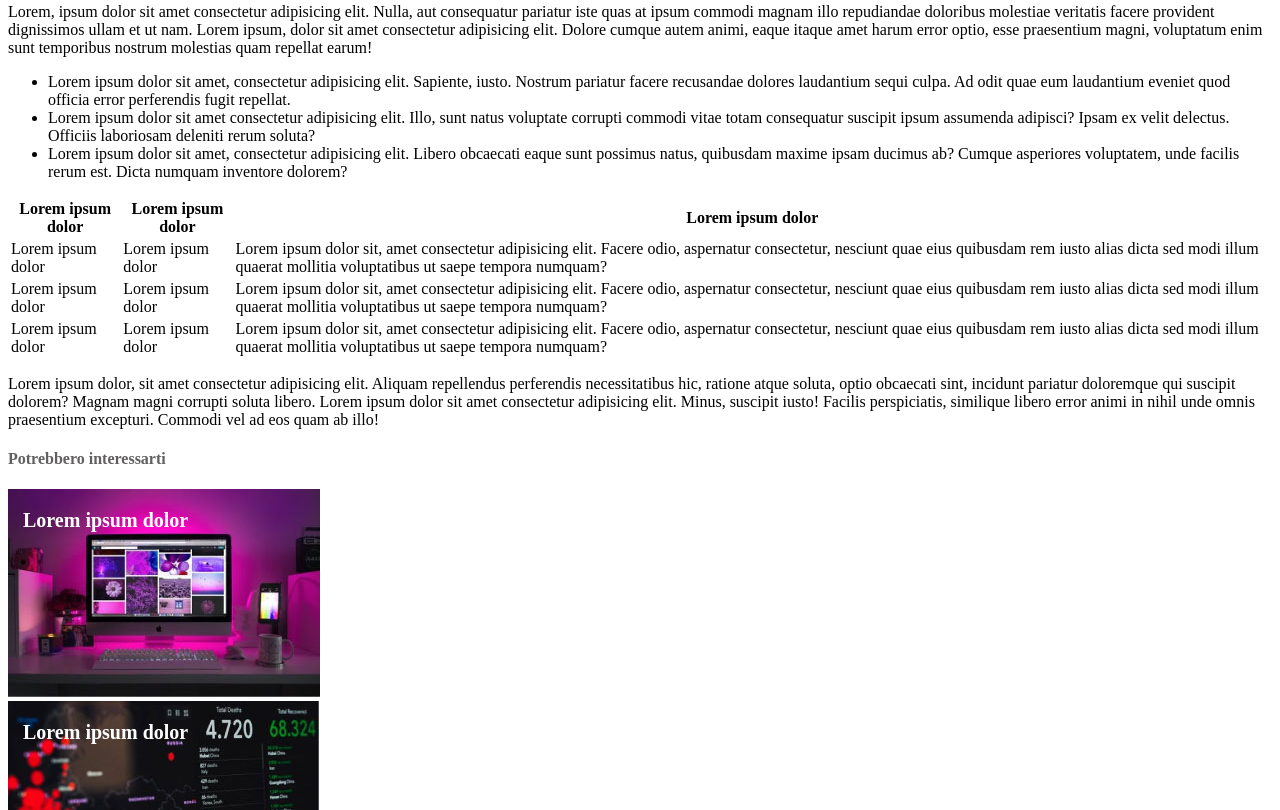
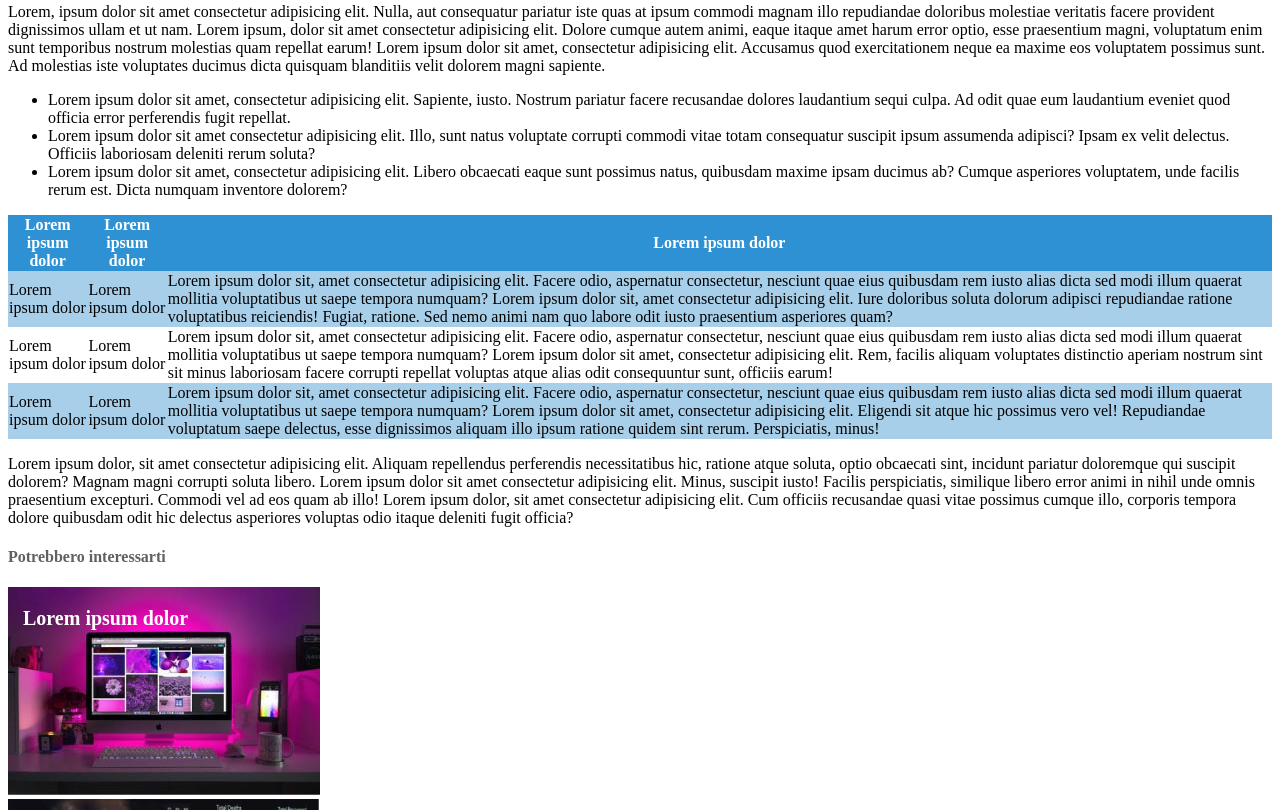
Before and after one commit to Alex-Mihov/html-css-booleaner, a plain HTML site: page index.html in a window 1280 px wide. Shown: the part 649-1459 px from the top of the page. Drawn offline with Linux system fonts and the light colour scheme.

Commit message:
create table

```diff
--- a/css/style.css
+++ b/css/style.css
@@ -26,6 +26,19 @@ header {
     font-size: 12px;
 }
 
+table {
+    border-collapse: collapse;
+}
+
+thead {
+    background-color:#2e91d3;
+    color: white;
+    border-collapse: collapse;
+}
+
+.different-color {
+    background-color: #a8cfe9;
+}
 /* footer */
 
 footer h4 {
--- a/index.html
+++ b/index.html
@@ -23,7 +23,7 @@
         <!-- titolo e foto -->
         <div class="parte-sopra">
 
-            <h1>Internet deve essere al servizio del "bene pubblico": il manifesto di Tim berners-Lee</h1>
+            <h1>Internet deve essere al servizio del "bene pubblico": il manifesto di Tim Berners-Lee</h1>
 
             <p class="testo-scrittore">Scritto da <font color="#1E90FF">The Booleaner</font>
                 <br>
@@ -44,7 +44,7 @@
         <!-- contenuto pagina -->
 
         <p>
-            Lorem, ipsum dolor sit amet consectetur adipisicing elit. Nulla, aut consequatur pariatur iste quas at ipsum commodi magnam illo repudiandae doloribus molestiae veritatis facere provident dignissimos ullam et ut nam. Lorem ipsum, dolor sit amet consectetur adipisicing elit. Dolore cumque autem animi, eaque itaque amet harum error optio, esse praesentium magni, voluptatum enim sunt temporibus nostrum molestias quam repellat earum!
+            Lorem, ipsum dolor sit amet consectetur adipisicing elit. Nulla, aut consequatur pariatur iste quas at ipsum commodi magnam illo repudiandae doloribus molestiae veritatis facere provident dignissimos ullam et ut nam. Lorem ipsum, dolor sit amet consectetur adipisicing elit. Dolore cumque autem animi, eaque itaque amet harum error optio, esse praesentium magni, voluptatum enim sunt temporibus nostrum molestias quam repellat earum! Lorem ipsum dolor sit amet, consectetur adipisicing elit. Accusamus quod exercitationem neque ea maxime eos voluptatem possimus sunt. Ad molestias iste voluptates ducimus dicta quisquam blanditiis velit dolorem magni sapiente.
         </p>
 
         <!-- lista -->
@@ -74,20 +74,20 @@
 
              <!-- contenuto tabella -->
               <tbody>
-                <tr>
+                <tr class="different-color">
                     <td>Lorem ipsum dolor</td>
                     <td>Lorem ipsum dolor</td>
-                    <td>Lorem ipsum dolor sit, amet consectetur adipisicing elit. Facere odio, aspernatur consectetur, nesciunt quae eius quibusdam rem iusto alias dicta sed modi illum quaerat mollitia voluptatibus ut saepe tempora numquam?</td>
+                    <td>Lorem ipsum dolor sit, amet consectetur adipisicing elit. Facere odio, aspernatur consectetur, nesciunt quae eius quibusdam rem iusto alias dicta sed modi illum quaerat mollitia voluptatibus ut saepe tempora numquam? Lorem ipsum dolor sit, amet consectetur adipisicing elit. Iure doloribus soluta dolorum adipisci repudiandae ratione voluptatibus reiciendis! Fugiat, ratione. Sed nemo animi nam quo labore odit iusto praesentium asperiores quam?</td>
                 </tr>
                 <tr>
                     <td>Lorem ipsum dolor</td>
                     <td>Lorem ipsum dolor</td>
-                    <td>Lorem ipsum dolor sit, amet consectetur adipisicing elit. Facere odio, aspernatur consectetur, nesciunt quae eius quibusdam rem iusto alias dicta sed modi illum quaerat mollitia voluptatibus ut saepe tempora numquam?</td>
+                    <td>Lorem ipsum dolor sit, amet consectetur adipisicing elit. Facere odio, aspernatur consectetur, nesciunt quae eius quibusdam rem iusto alias dicta sed modi illum quaerat mollitia voluptatibus ut saepe tempora numquam? Lorem ipsum dolor sit amet, consectetur adipisicing elit. Rem, facilis aliquam voluptates distinctio aperiam nostrum sint sit minus laboriosam facere corrupti repellat voluptas atque alias odit consequuntur sunt, officiis earum!</td>
                 </tr>
-                <tr>
+                <tr class="different-color">
                     <td>Lorem ipsum dolor</td>
                     <td>Lorem ipsum dolor</td>
-                    <td>Lorem ipsum dolor sit, amet consectetur adipisicing elit. Facere odio, aspernatur consectetur, nesciunt quae eius quibusdam rem iusto alias dicta sed modi illum quaerat mollitia voluptatibus ut saepe tempora numquam?</td>
+                    <td>Lorem ipsum dolor sit, amet consectetur adipisicing elit. Facere odio, aspernatur consectetur, nesciunt quae eius quibusdam rem iusto alias dicta sed modi illum quaerat mollitia voluptatibus ut saepe tempora numquam? Lorem ipsum dolor sit amet, consectetur adipisicing elit. Eligendi sit atque hic possimus vero vel! Repudiandae voluptatum saepe delectus, esse dignissimos aliquam illo ipsum ratione quidem sint rerum. Perspiciatis, minus!</td>
                 </tr>
 
               </tbody>
@@ -95,7 +95,7 @@
          </table>
 
          <p>
-            Lorem ipsum dolor, sit amet consectetur adipisicing elit. Aliquam repellendus perferendis necessitatibus hic, ratione atque soluta, optio obcaecati sint, incidunt pariatur doloremque qui suscipit dolorem? Magnam magni corrupti soluta libero. Lorem ipsum dolor sit amet consectetur adipisicing elit. Minus, suscipit iusto! Facilis perspiciatis, similique libero error animi in nihil unde omnis praesentium excepturi. Commodi vel ad eos quam ab illo!
+            Lorem ipsum dolor, sit amet consectetur adipisicing elit. Aliquam repellendus perferendis necessitatibus hic, ratione atque soluta, optio obcaecati sint, incidunt pariatur doloremque qui suscipit dolorem? Magnam magni corrupti soluta libero. Lorem ipsum dolor sit amet consectetur adipisicing elit. Minus, suscipit iusto! Facilis perspiciatis, similique libero error animi in nihil unde omnis praesentium excepturi. Commodi vel ad eos quam ab illo! Lorem ipsum dolor, sit amet consectetur adipisicing elit. Cum officiis recusandae quasi vitae possimus cumque illo, corporis tempora dolore quibusdam odit hic delectus asperiores voluptas odio itaque deleniti fugit officia?
          </p>
 
 
```
